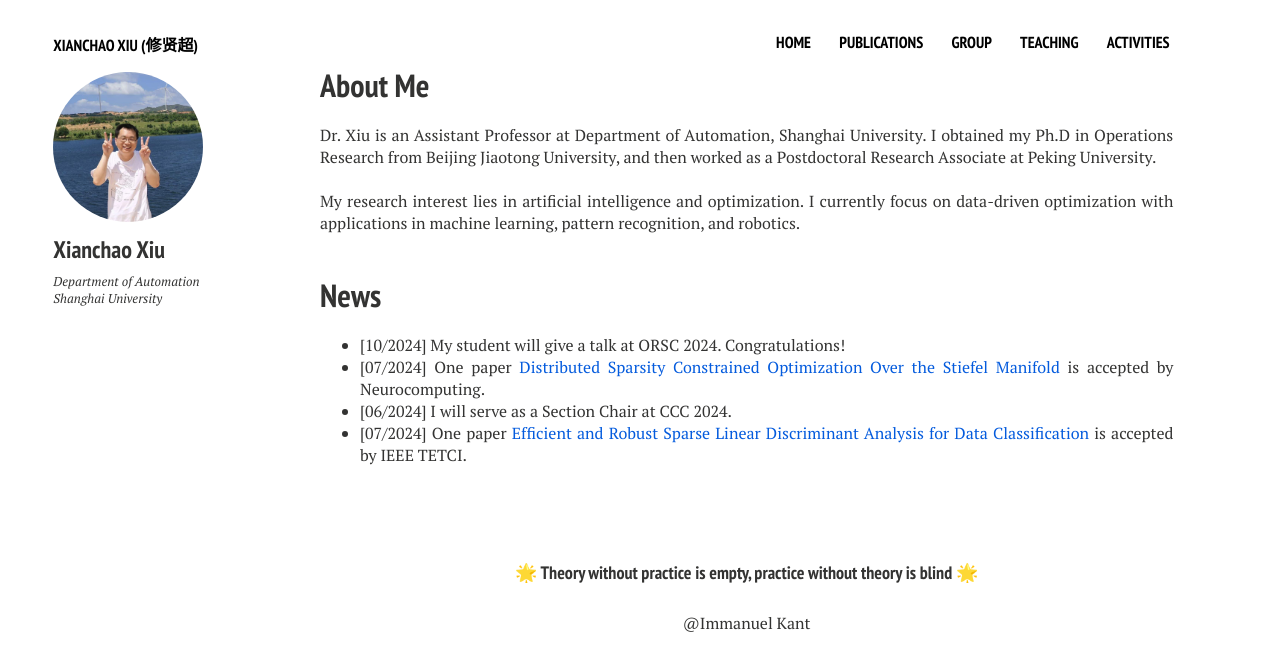
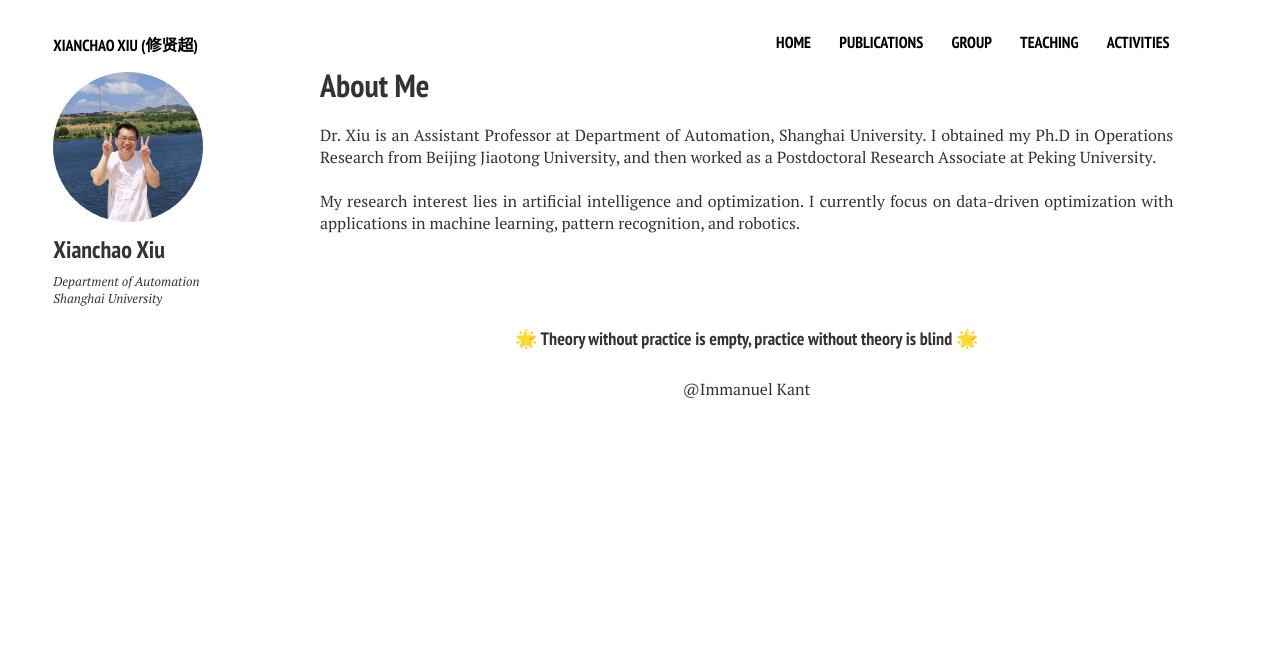
Before and after one commit to xianchaoxiu/xianchaoxiu.github.io, a Jekyll site: the page built from index.md, in a window 1280 px wide. Shown: the top 671 px of the page. Built offline with Jekyll 4.4.1, drawn with Linux system fonts in a browser that asks for light colours; nearby versions of some CDN libraries.

Commit message:
Update home2.html

```diff
--- a/_layouts/home2.html
+++ b/_layouts/home2.html
@@ -36,16 +36,6 @@
 
 
 
-	<h1>News</h1>
-      <p>
-      <ul>
-      <li>[10/2024] My student will give a talk at ORSC 2024. Congratulations!</li>
-      <li>[07/2024] One paper <a href="https://www.sciencedirect.com/science/article/pii/S0925231224010385" class="textlink" target="_blank">Distributed Sparsity Constrained Optimization Over the Stiefel Manifold</a> is accepted by Neurocomputing.
-      <li>[06/2024] I will serve as a Section Chair at CCC 2024. </li>
-      <li>[07/2024] One paper <a href="https://ieeexplore.ieee.org/document/10542504" class="textlink" target="_blank">Efficient and Robust Sparse Linear Discriminant Analysis for Data Classification</a> is accepted by IEEE TETCI.
-
-    </ul>
-    </p>
 
 
 <br><br>
```
